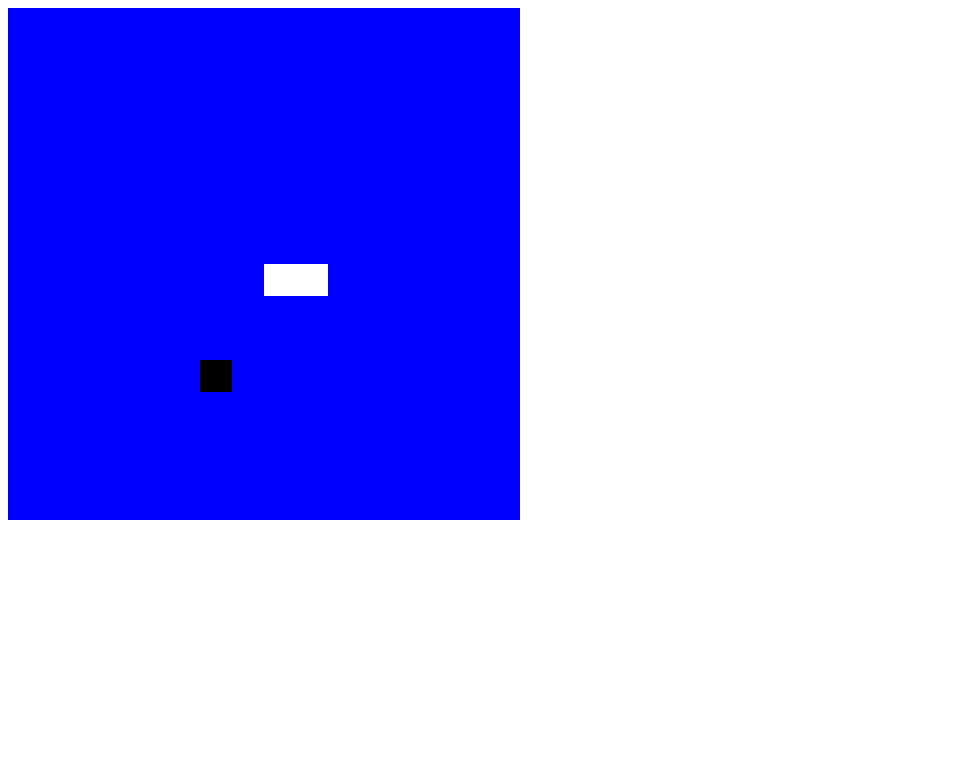
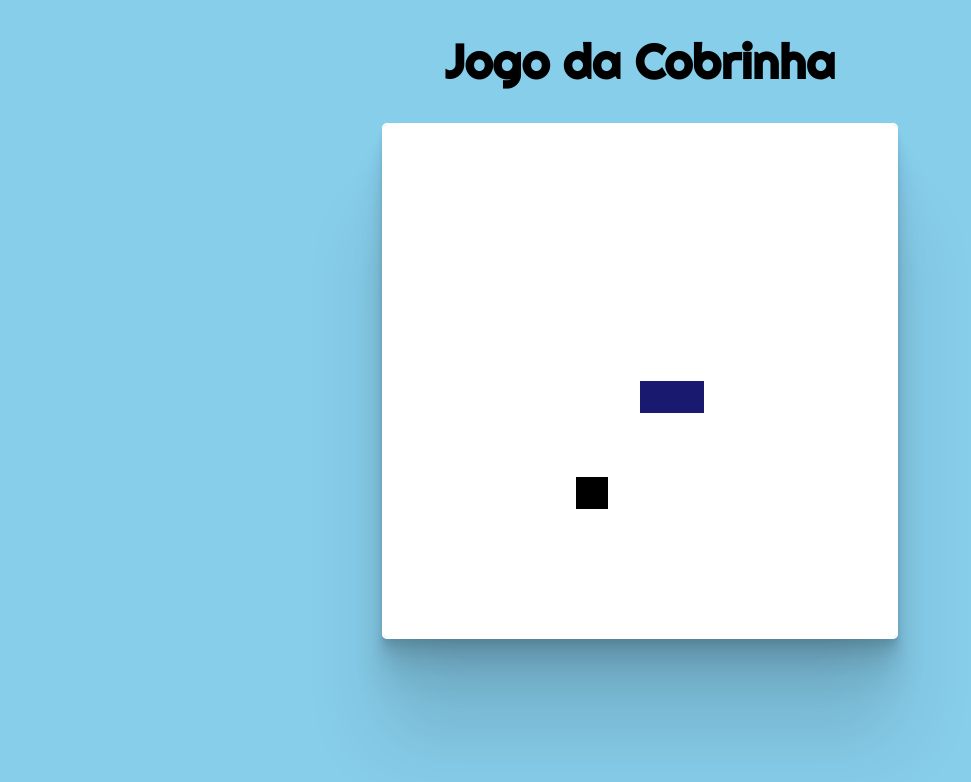
Before and after one commit to LeoSoaresO/SnakeGame, a plain HTML site: page index.html in a window 1280 px wide. Shown: the whole page, without its empty margins (0-971 px from the left). Drawn offline with Linux system fonts and the light colour scheme.

Commit message:
Adicionando Estilos e finaizando o projeto !

```diff
--- a/index.html
+++ b/index.html
@@ -5,9 +5,11 @@
     <meta name="viewport" content="width=device-width, initial-scale=1.0">
     <title>Snake Game</title>
     <link rel="stylesheet" href="style.css">
+    <link href="https://fonts.googleapis.com/css2?family=Righteous&display=swap" rel="stylesheet">
     <script defer src="script.js"></script>
 </head>
 <body>
+    <h1>Jogo da Cobrinha</h1>
     <canvas id="snake" width="512" height="512"></canvas>
 </body>
 </html>
--- a/script.js
+++ b/script.js
@@ -13,13 +13,13 @@ let comida= {
 }
 
 function criarEspaço() {
-    context.fillStyle = "Blue";
+    context.fillStyle = "white";
     context.fillRect(0, 0, 16  * box, 16 * box);
 }
 
 function criarCobra() {
     for(i=0; i < snake.length; i++) {
-        context.fillStyle = "white";
+        context.fillStyle = "midnightblue";
         context.fillRect(snake[i].x, snake[i].y, box ,box);
     }
 }
@@ -66,11 +66,12 @@ function iniciarJogo() {
 
     if(snakeX != comida.x || snakeY != comida.y){
         snake.pop();
+
     }
     else{
     comida.x = Math.floor(Math.random() * 15 + 1) * box,
     comida.y = Math.floor(Math.random() * 15 + 1) * box
-}
+    }
 
 
     let cabecaC = {
--- a/style.css
+++ b/style.css
@@ -0,0 +1,19 @@
+body{
+    font-family: 'Righteous', cursive;
+    text-align: center;
+    background-color: skyblue;
+}
+canvas{
+    border: 2px solid white;
+    border-radius: 5px;
+    box-shadow:
+    0 2.8px 2.2px rgba(0, 0, 0, 0.034),
+    0 6.7px 5.3px rgba(0, 0, 0, 0.048),
+    0 12.5px 10px rgba(0, 0, 0, 0.06),
+    0 22.3px 17.9px rgba(0, 0, 0, 0.072),
+    0 41.8px 33.4px rgba(0, 0, 0, 0.086),
+    0 100px 80px rgba(0, 0, 0, 0.12)
+}
+h1 {
+    font-size: xxx-large;
+}
```
